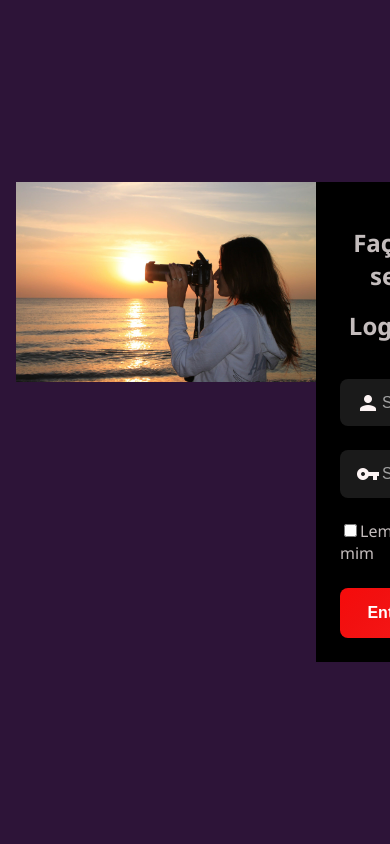
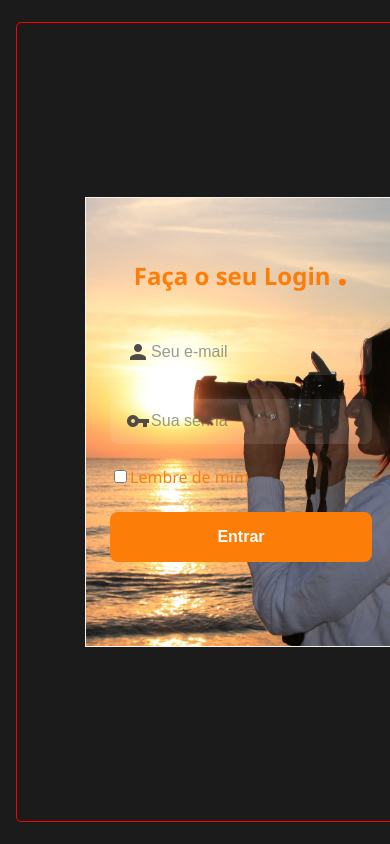
Before and after one commit to luciclei-dev/Tela-login-responsivo, a plain HTML site: page index.html in a window 390 px wide. Shown: the top 844 px of the page. Drawn offline with Linux system fonts and the light colour scheme.

Commit message:
Update style.css

```diff
--- a/style.css
+++ b/style.css
@@ -1,9 +1,9 @@
 :root {
   --primary-color: #f71010;
-  --secondary-color: #c4bdbd;
-  --accent-color: #fcf3f3;
+  --secondary-color: #fc7d07;
+  --accent-color: #504b4b;
   --dark-color: #2d1438;
-  --gradient: linear-gradient(135deg, #ff0000, #ff0000, #f21010, #f82020, #ec0606);
+
 }
 
 html {
@@ -18,7 +18,7 @@ html {
 body {
   margin: 0;
   font-family: 'Segoe UI', Roboto, Oxygen, Ubuntu, Cantarell, 'Open Sans', 'Helvetica Neue', sans-serif;
-  background: var(--dark-color) url('') no-repeat center center fixed;
+  background-color: rgb(27, 27, 27);
   background-size: cover;
   color: var(--secondary-color);
   min-height: 100vh;
@@ -26,12 +26,14 @@ body {
   place-items: center;
   padding: 1rem;
 }
+
 img{
-   width: 100%;
-   max-width: 350px;
+  width: 350px;
+  height: 100%;
 }
+
 span{
-  color: #863da5;
+  color: var(--secondary-color);
   font-size: 40px;
 }
 
@@ -39,6 +41,9 @@ span{
   width: 100%;
   max-width: 800px;
   display: flex;
+  border: 1px solid red;
+  border-radius: 5px;
+  padding: 50px;
 }
 
 .login-section {
@@ -47,23 +52,16 @@ span{
 }
 
 .login-card {
-  background-color:black;
-  backdrop-filter: blur(10px);
-
+  background-color:rgb(236, 232, 232);
   padding: 2.5rem;
   width: 100%;
+  border: 1px solid rgb(245, 242, 242);
 }
 
 .login-header {
   margin-bottom: 2rem;
   text-align: center;
 }
-
-.login-header img {
-
-}
-
-
 
 .login-title {
   font-size: 2rem;
@@ -104,29 +102,28 @@ font-family: 'Franklin Gothic Medium', 'Arial Narrow', Arial, sans-serif;
 .input-field input {
   width: 100%;
   padding: 1rem 1rem 1rem 3rem;
-  border: 2px solid transparent;
+  border: 1px solid transparent;
   border-radius: 0.5rem;
   font-size: 1rem;
   background: rgba(255, 255, 255, 0.1);
-  color: var(--secondary-color);
   transition: all 0.3s ease;
 }
 
 .input-field input:focus {
   outline: none;
   border-color: var(--accent-color);
-  background: rgba(255, 255, 255, 0.15);
-  box-shadow: 0 0 0 3px rgba(168, 218, 220, 0.3);
+  background: rgba(116, 114, 114, 0.15);
+  box-shadow: 0px 0px 3px 1px var(--secondary-color);
 }
 
 .input-field input::placeholder {
-  color: rgba(255, 255, 255, 0.6);
+  color: rgba(87, 86, 86, 0.6);
 }
 
 .submit-button {
-  background: var(--gradient);
+  background: var(--secondary-color);
   background-size: 400% 400%;
-  color: white;
+  color: rgb(255, 255, 255);
   border: none;
   padding: 1rem;
   border-radius: 0.5rem;
@@ -171,14 +168,14 @@ font-family: 'Franklin Gothic Medium', 'Arial Narrow', Arial, sans-serif;
         transform: translateY(0px);
     }
     100% {
-        opacity: 1;
+        opacity: 5;
         transform: translateY(0);
     }
 }
 
 /* Classe para animar */
-.animate-login {
-    animation: fadeSlideIn 0.8s ease-out;
+.animate-login,img, .imagem-login{
+    animation: fadeSlideIn 0.0s ease-out;
 }
 
 /* Animação do gradiente */
@@ -210,21 +207,28 @@ font-family: 'Franklin Gothic Medium', 'Arial Narrow', Arial, sans-serif;
 /* Responsividade */
 @media (max-width: 768px) {
   .login-card {
-   background-color:black;
     padding: 1.5rem;
     max-width: 100%;
+    background-image: url(paraiso.jpg);
+    background-position: center;
+    background-size: cover;
+    background-repeat: no-repeat;
+    height: 450px;
+  }
+  .imagem-login{
+   display: none;
 
   }
   .login-container {
     display: flex;
     justify-content: center;
-    flex-direction: column;
     align-items: center;
     width: 450px;
     height: 800px;
   }
   img{
     width: 300px;
+    display: none;
   }
   .login-title {
     font-size: 1.5rem;
```
